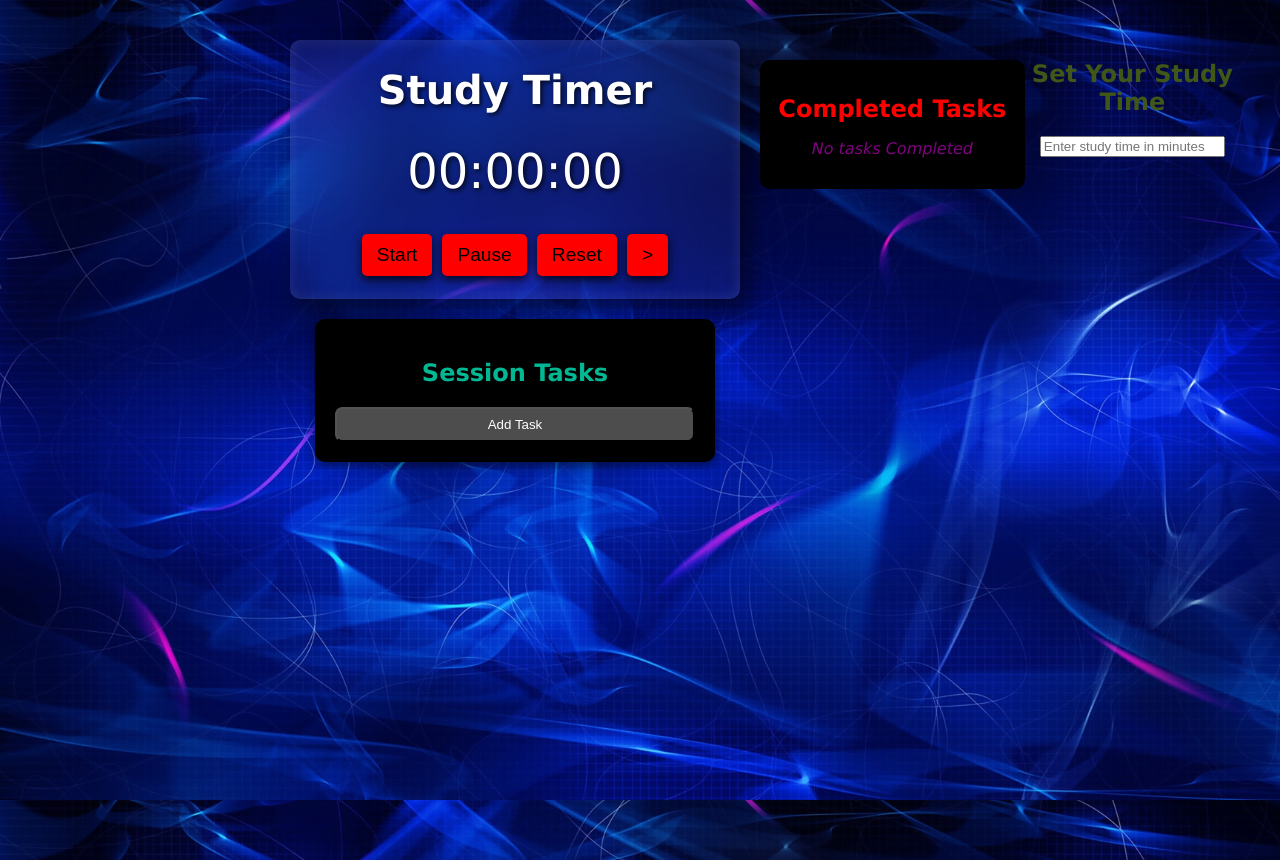
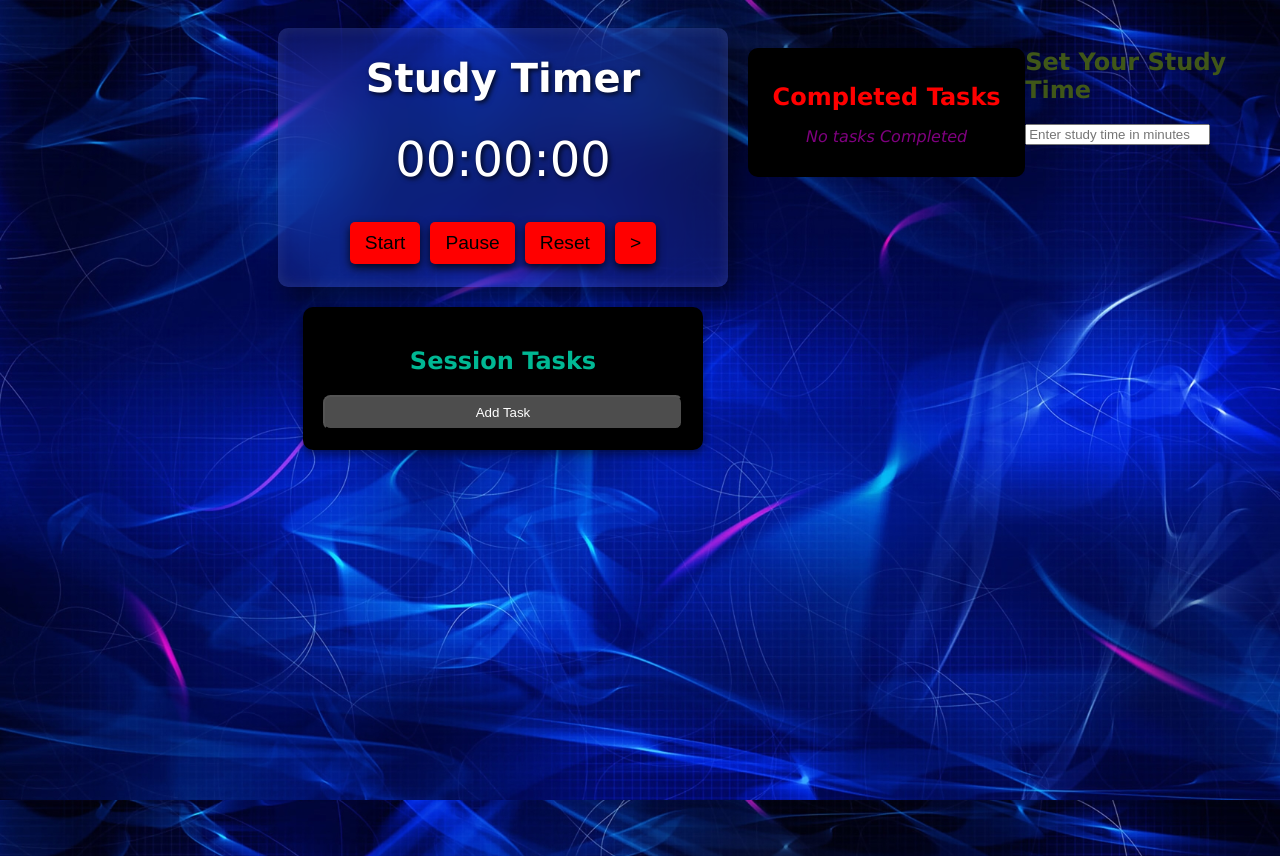
Before and after one commit to Malachi03/study-planner.com, a plain HTML site: page index.html in a window 1280 px wide. Drawn offline with Linux system fonts and the light colour scheme.

Commit message:
Update study-planner.css

```diff
--- a/study-planner.css
+++ b/study-planner.css
@@ -6,12 +6,6 @@ body {
     background-attachment: fixed;
     font-family: Verdana, Geneva, Tahoma, sans-serif;
     color: rgb(64, 87, 24);
-    text-align: center;
-    padding: 20px;
-    margin: 0px;
-    box-sizing: border-box;
-    height: 100vh;
-    overflow-y: auto;
 }
 
 #contents {
```
